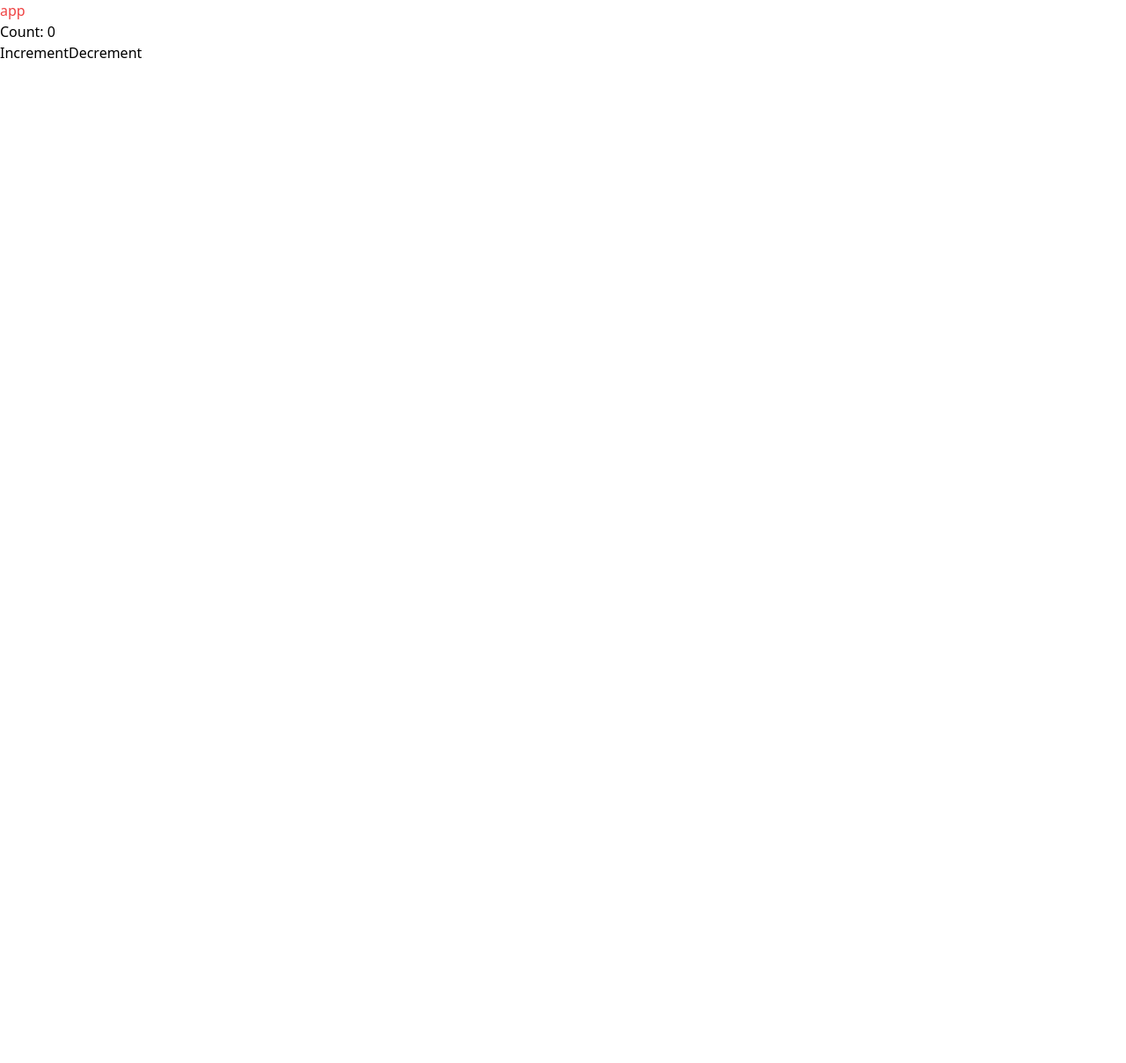
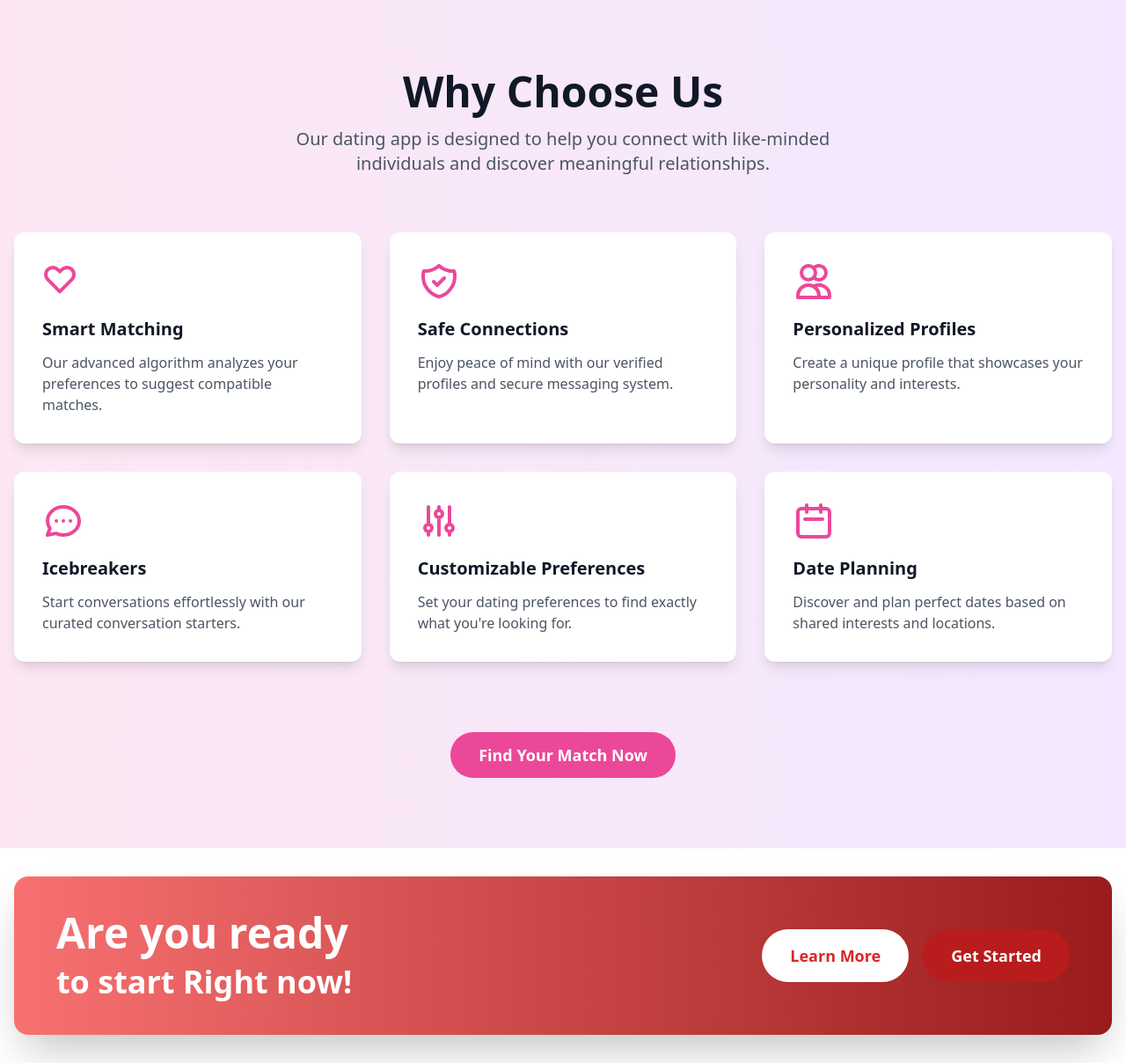
Before and after one commit to Ochiengsteven/rent-a-date, a React (Vite) app: page / in a window 1280 px wide. Shown: the whole page at 88% size. Before the commit the page ends 800 px from the top, so only its background shows below. Built offline with nearby package versions, Linux system fonts and the light colour scheme.

Commit message:
feature page

```diff
--- a/src/App.jsx
+++ b/src/App.jsx
@@ -1,20 +1,14 @@
-import React from "react";
-import { useSelector, useDispatch } from "react-redux";
-import { increment, decrement } from "./redux/reducers/counterSlice";
-
+import React from 'react'
+import Home from './pages/home'
+import Features from './components/Features'
+import Banner from './components/Banner'
 const App = () => {
-  const count = useSelector((state) => state.counter.value);
-  const dispatch = useDispatch();
   return (
     <div>
-      <p className="text-red-500">app</p>
-      <div>
-        <p>Count: {count}</p>
-        <button onClick={() => dispatch(increment())}>Increment</button>
-        <button onClick={() => dispatch(decrement())}>Decrement</button>
-      </div>
+      <Features />
+      <Banner />
     </div>
-  );
-};
+  )
+}
 
-export default App;
+export default App
--- /dev/null
+++ b/src/components/Banner.jsx
@@ -0,0 +1,30 @@
+import React from 'react';
+
+const Banner = () => {
+  return (
+    <div className='container mx-auto px-4 my-8'>
+      <div className="bg-gradient-to-r from-red-400 to-red-800 text-white py-10 px-6 md:px-12 shadow-2xl rounded-2xl flex flex-col lg:flex-row items-center justify-between">
+        <div className="text-center lg:text-left mb-8 lg:mb-0 w-full lg:w-1/2">
+          <h2 className="text-3xl sm:text-4xl lg:text-5xl font-extrabold leading-tight">Are you ready</h2>
+          <p className="mt-3 text-2xl sm:text-3xl lg:text-4xl font-bold">to start Right now!</p>
+        </div>
+        <div className='flex flex-col sm:flex-row gap-4 w-full lg:w-auto'>
+          <button
+            className="w-full sm:w-auto bg-white text-red-600 px-6 sm:px-8 py-3 sm:py-4 rounded-full font-bold text-base sm:text-lg hover:bg-red-50 transition-all duration-300 transform hover:scale-105 hover:shadow-lg focus:outline-none focus:ring-2 focus:ring-red-400"
+            onClick={() => console.log('Learn More clicked!')}
+          >
+            Learn More
+          </button>
+          <button
+            className="w-full sm:w-auto bg-red-700 text-white px-6 sm:px-8 py-3 sm:py-4 rounded-full font-bold text-base sm:text-lg hover:bg-red-800 transition-all duration-300 transform hover:scale-105 hover:shadow-lg focus:outline-none focus:ring-2 focus:ring-red-400"
+            onClick={() => console.log('Get Started clicked!')}
+          >
+            Get Started
+          </button>
+        </div>
+      </div>
+    </div>
+  );
+};
+
+export default Banner;
--- /dev/null
+++ b/src/components/Features.jsx
@@ -0,0 +1,45 @@
+import React from 'react'
+
+const Features = () => {
+  const features = [
+    { title: "Smart Matching", description: "Our advanced algorithm analyzes your preferences to suggest compatible matches.", icon: "M3.172 5.172a4 4 0 015.656 0L10 6.343l1.172-1.171a4 4 0 115.656 5.656L10 17.657l-6.828-6.829a4 4 0 010-5.656z" },
+    { title: "Safe Connections", description: "Enjoy peace of mind with our verified profiles and secure messaging system.", icon: "M9 12l2 2 4-4m5.618-4.016A11.955 11.955 0 0112 2.944a11.955 11.955 0 01-8.618 3.04A12.02 12.02 0 003 9c0 5.591 3.824 10.29 9 11.622 5.176-1.332 9-6.03 9-11.622 0-1.042-.133-2.052-.382-3.016z" },
+    { title: "Personalized Profiles", description: "Create a unique profile that showcases your personality and interests.", icon: "M12 4.354a4 4 0 110 5.292M15 21H3v-1a6 6 0 0112 0v1zm0 0h6v-1a6 6 0 00-9-5.197M13 7a4 4 0 11-8 0 4 4 0 018 0z" },
+    { title: "Icebreakers", description: "Start conversations effortlessly with our curated conversation starters.", icon: "M8 12h.01M12 12h.01M16 12h.01M21 12c0 4.418-4.03 8-9 8a9.863 9.863 0 01-4.255-.949L3 20l1.395-3.72C3.512 15.042 3 13.574 3 12c0-4.418 4.03-8 9-8s9 3.582 9 8z" },
+    { title: "Customizable Preferences", description: "Set your dating preferences to find exactly what you're looking for.", icon: "M12 6V4m0 2a2 2 0 100 4m0-4a2 2 0 110 4m-6 8a2 2 0 100-4m0 4a2 2 0 110-4m0 4v2m0-6V4m6 6v10m6-2a2 2 0 100-4m0 4a2 2 0 110-4m0 4v2m0-6V4" },
+    { title: "Date Planning", description: "Discover and plan perfect dates based on shared interests and locations.", icon: "M8 7V3m8 4V3m-9 8h10M5 21h14a2 2 0 002-2V7a2 2 0 00-2-2H5a2 2 0 00-2 2v12a2 2 0 002 2z" },
+  ]
+
+  return (
+    <div className="bg-gradient-to-r from-pink-100 to-purple-100 dark:from-gray-800 dark:to-gray-900">
+      <div className="container mx-auto px-4 py-20">
+        <div className="text-center mb-16">
+          <h2 className="text-5xl font-extrabold text-gray-900 dark:text-white mb-4">Why Choose Us</h2>
+          <p className="text-xl text-gray-600 dark:text-gray-300 max-w-2xl mx-auto">
+            Our dating app is designed to help you connect with like-minded individuals and discover meaningful relationships.
+          </p>
+        </div>
+
+        <div className="grid grid-cols-1 md:grid-cols-2 lg:grid-cols-3 gap-8">
+          {features.map((feature, index) => (
+            <div key={index} className="bg-white dark:bg-gray-700 rounded-xl p-8 shadow-lg hover:shadow-xl transition-shadow duration-300 transform hover:-translate-y-1">
+              <svg className="h-12 w-12 text-pink-500 dark:text-pink-400 mb-4" fill="none" viewBox="0 0 24 24" stroke="currentColor">
+                <path strokeLinecap="round" strokeLinejoin="round" strokeWidth={2} d={feature.icon} />
+              </svg>
+              <h3 className="text-xl font-semibold text-gray-900 dark:text-white mb-3">{feature.title}</h3>
+              <p className="text-gray-600 dark:text-gray-300">{feature.description}</p>
+            </div>
+          ))}
+        </div>
+
+        <div className="mt-20 text-center">
+          <button className="bg-pink-500 hover:bg-pink-600 text-white font-bold py-3 px-8 rounded-full text-lg transition duration-300 transform hover:scale-105">
+            Find Your Match Now
+          </button>
+        </div>
+      </div>
+    </div>
+  )
+}
+
+export default Features
--- a/src/pages/home.jsx
+++ b/src/pages/home.jsx
@@ -1,96 +1,9 @@
-import { useState, useEffect } from 'react';
-import axios from 'axios';
-import { FontAwesomeIcon } from '@fortawesome/react-fontawesome';
-import { faHeart, faShieldAlt, faStar } from '@fortawesome/free-solid-svg-icons';
-import { Link } from 'react-router-dom';
+import React from 'react'
 
-const Home = () => {
-  const [companions, setCompanions] = useState([]);
+const home = () => {
+  return (
+    <div>home</div>
+  )
+}
 
-  useEffect(() => {
-    const fetchCompanionImages = async () => {
-      try {
-        const response = await axios.get('https://source.unsplash.com/featured/?people');
-        const imageSrc = response.request.responseURL;
-        setCompanions((prevCompanions) => [...prevCompanions, { id: Date.now(), imageSrc }]);
-      } catch (error) {
-        console.error('Error fetching companion image:', error);
-      }
-    };
-
-    fetchCompanionImages();
-    fetchCompanionImages();
-  }, []);
-
-  return (
-    <div className="bg-gradient-to-r from-yellow-400 via-red-500 to-pink-500 min-h-screen flex flex-col items-center justify-center font-poppins">
-      {/* Header */}
-      <div className="text-white text-center mb-8">
-        <h1 className="text-4xl font-bold mb-2">Discover Your Perfect Valentine</h1>
-        <p className="text-lg">Find someone special to make your day unforgettable!</p>
-        <Link to="/register">
-          <button className="bg-white text-pink-500 hover:bg-pink-400 py-2 px-6 rounded-full font-bold">
-            Get Started
-          </button>
-        </Link>
-      </div>
-
-      {/* Featured Companions Section */}
-      <div className="flex justify-center flex-wrap mb-12">
-        {companions.map((companion) => (
-          <div
-            key={companion.id}
-            className="bg-white p-6 rounded-lg m-4 shadow-md max-w-xs transform hover:scale-105 transition-transform"
-          >
-            <img
-              className="w-32 h-32 rounded-full mx-auto mb-4"
-              src={companion.imageSrc}
-              alt={`Companion ${companion.id}`}
-            />
-            {/*<h3 className="text-lg font-bold mb-2">Companion {companion.id}</h3>*/}
-            <p className="text-gray-600 mb-4">
-              Fun-loving adventurer with a passion for creating memorable moments.
-            </p>
-            <div className="flex justify-center space-x-4">
-              <FontAwesomeIcon icon={faHeart} className="text-pink-500" />
-              <FontAwesomeIcon icon={faShieldAlt} className="text-blue-500" />
-              <FontAwesomeIcon icon={faStar} className="text-yellow-500" />
-            </div>
-          </div>
-        ))}
-      </div>
-
-      {/* Benefits Section */}
-      <div className="text-white text-center">
-        <h2 className="text-2xl font-bold mb-4">Why Choose Us?</h2>
-        <div className="flex justify-center flex-wrap">
-          {/* Benefit 1 */}
-          <div className="bg-white p-6 rounded-lg m-4 shadow-md max-w-md">
-            <h3 className="text-lg font-bold mb-2">Diverse Companions</h3>
-            <p className="text-gray-600">
-              Choose from a variety of companions with different interests and playful personalities.
-            </p>
-          </div>
-
-          {/* Benefit 2 */}
-          <div className="bg-white p-6 rounded-lg m-4 shadow-md max-w-md">
-            <h3 className="text-lg font-bold mb-2">Safe and Secure</h3>
-            <p className="text-gray-600">
-              Our platform ensures a secure and playful experience for everyone involved.
-            </p>
-          </div>
-
-          {/* Benefit 3 */}
-          <div className="bg-white p-6 rounded-lg m-4 shadow-md max-w-md">
-            <h3 className="text-lg font-bold mb-2">Unforgettable Moments</h3>
-            <p className="text-gray-600">
-              Create memories that last a lifetime with our carefully selected and playful companions.
-            </p>
-          </div>
-        </div>
-      </div>
-    </div>
-  );
-};
-
-export default Home;
+export default home
```
